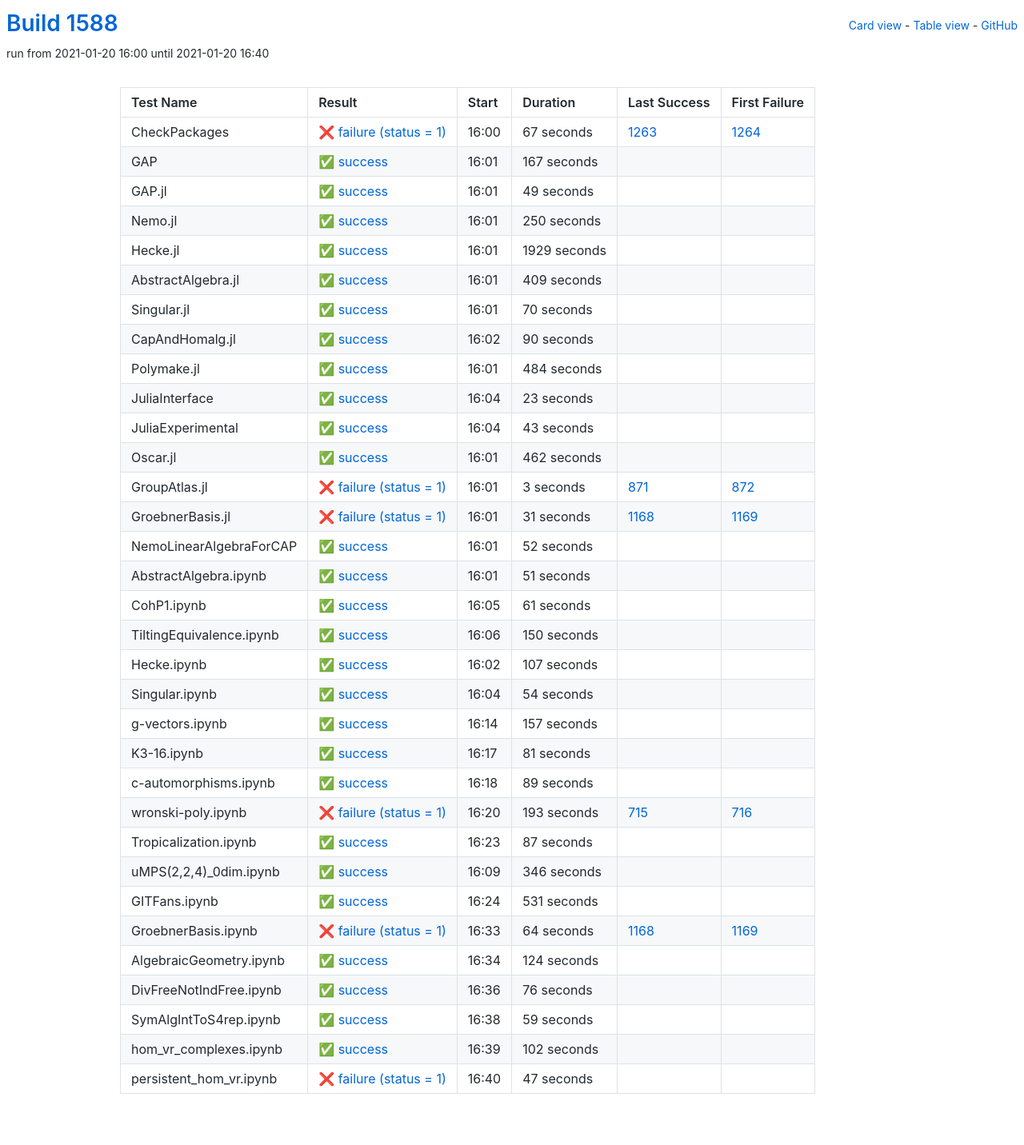
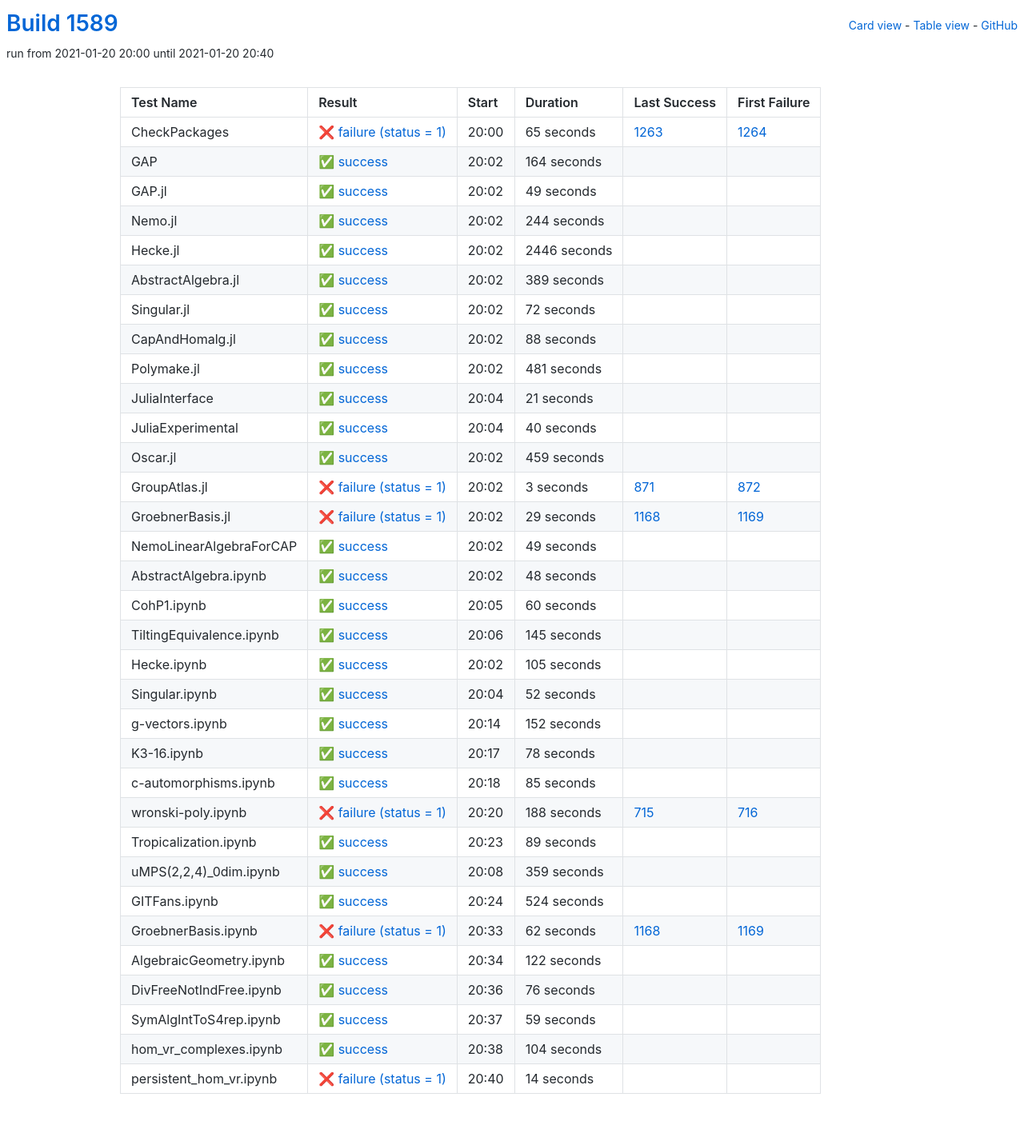
Before and after one commit to oscar-system/oscar-ci-status-stable, a Jekyll site: the page built from table.html, in a window 1280 px wide. Shown: the whole page at 80% size. Built offline with Jekyll 4.4.1, drawn with Linux system fonts in a browser that asks for light colours.

Commit message:
Build #1589

```diff
--- a/_data/ci.yml
+++ b/_data/ci.yml
@@ -1,6 +1,6 @@
 ---
-build: 1588
-build_url: https://oscarci.mathematik.uni-kl.de/job/oscar-stable/1588/
+build: 1589
+build_url: https://oscarci.mathematik.uni-kl.de/job/oscar-stable/1589/
 job: oscar-stable
 organization: oscar-system
 repo: oscar-ci-status-stable
@@ -8,32 +8,32 @@ repourl: https://github.com/oscar-system/oscar-ci-status-stable
 tests:
 - name: CheckPackages
   id: checkpackages
-  log: https://oscarci.mathematik.uni-kl.de/job/oscar-stable/1588/artifact/logs/build-1588/CheckPackages.log
-  start: 2021-01-20 16:00
+  log: https://oscarci.mathematik.uni-kl.de/job/oscar-stable/1589/artifact/logs/build-1589/CheckPackages.log
+  start: 2021-01-20 20:00
   success: false
   exitcode: 1
   status: failure
-  duration: 67
+  duration: 65
   last_success: 1263
   last_success_url: https://oscarci.mathematik.uni-kl.de/job/oscar-stable/1263/
   first_failure: 1264
   first_failure_url: https://oscarci.mathematik.uni-kl.de/job/oscar-stable/1264/
 - name: GAP
   id: gap
-  log: https://oscarci.mathematik.uni-kl.de/job/oscar-stable/1588/artifact/logs/build-1588/GAP.log
-  start: 2021-01-20 16:01
+  log: https://oscarci.mathematik.uni-kl.de/job/oscar-stable/1589/artifact/logs/build-1589/GAP.log
+  start: 2021-01-20 20:02
   success: true
   exitcode: 0
   status: success
-  duration: 167
+  duration: 164
   last_success: false
   last_success_url:
   first_failure: false
   first_failure_url:
 - name: GAP.jl
   id: gap-jl
-  log: https://oscarci.mathematik.uni-kl.de/job/oscar-stable/1588/artifact/logs/build-1588/GAP.jl.log
-  start: 2021-01-20 16:01
+  log: https://oscarci.mathematik.uni-kl.de/job/oscar-stable/1589/artifact/logs/build-1589/GAP.jl.log
+  start: 2021-01-20 20:02
   success: true
   exitcode: 0
   status: success
@@ -44,116 +44,116 @@ tests:
   first_failure_url:
 - name: Nemo.jl
   id: nemo-jl
-  log: https://oscarci.mathematik.uni-kl.de/job/oscar-stable/1588/artifact/logs/build-1588/Nemo.jl.log
-  start: 2021-01-20 16:01
+  log: https://oscarci.mathematik.uni-kl.de/job/oscar-stable/1589/artifact/logs/build-1589/Nemo.jl.log
+  start: 2021-01-20 20:02
   success: true
   exitcode: 0
   status: success
-  duration: 250
+  duration: 244
   last_success: false
   last_success_url:
   first_failure: false
   first_failure_url:
 - name: Hecke.jl
   id: hecke-jl
-  log: https://oscarci.mathematik.uni-kl.de/job/oscar-stable/1588/artifact/logs/build-1588/Hecke.jl.log
-  start: 2021-01-20 16:01
+  log: https://oscarci.mathematik.uni-kl.de/job/oscar-stable/1589/artifact/logs/build-1589/Hecke.jl.log
+  start: 2021-01-20 20:02
   success: true
   exitcode: 0
   status: success
-  duration: 1929
+  duration: 2446
   last_success: false
   last_success_url:
   first_failure: false
   first_failure_url:
 - name: AbstractAlgebra.jl
   id: abstractalgebra-jl
-  log: https://oscarci.mathematik.uni-kl.de/job/oscar-stable/1588/artifact/logs/build-1588/AbstractAlgebra.jl.log
-  start: 2021-01-20 16:01
+  log: https://oscarci.mathematik.uni-kl.de/job/oscar-stable/1589/artifact/logs/build-1589/AbstractAlgebra.jl.log
+  start: 2021-01-20 20:02
   success: true
   exitcode: 0
   status: success
-  duration: 409
+  duration: 389
   last_success: false
   last_success_url:
   first_failure: false
   first_failure_url:
 - name: Singular.jl
   id: singular-jl
-  log: https://oscarci.mathematik.uni-kl.de/job/oscar-stable/1588/artifact/logs/build-1588/Singular.jl.log
-  start: 2021-01-20 16:01
+  log: https://oscarci.mathematik.uni-kl.de/job/oscar-stable/1589/artifact/logs/build-1589/Singular.jl.log
+  start: 2021-01-20 20:02
   success: true
   exitcode: 0
   status: success
-  duration: 70
+  duration: 72
   last_success: false
   last_success_url:
   first_failure: false
   first_failure_url:
 - name: CapAndHomalg.jl
   id: capandhomalg-jl
-  log: https://oscarci.mathematik.uni-kl.de/job/oscar-stable/1588/artifact/logs/build-1588/CapAndHomalg.jl.log
-  start: 2021-01-20 16:02
+  log: https://oscarci.mathematik.uni-kl.de/job/oscar-stable/1589/artifact/logs/build-1589/CapAndHomalg.jl.log
+  start: 2021-01-20 20:02
   success: true
   exitcode: 0
   status: success
-  duration: 90
+  duration: 88
   last_success: false
   last_success_url:
   first_failure: false
   first_failure_url:
 - name: Polymake.jl
   id: polymake-jl
-  log: https://oscarci.mathematik.uni-kl.de/job/oscar-stable/1588/artifact/logs/build-1588/Polymake.jl.log
-  start: 2021-01-20 16:01
+  log: https://oscarci.mathematik.uni-kl.de/job/oscar-stable/1589/artifact/logs/build-1589/Polymake.jl.log
+  start: 2021-01-20 20:02
   success: true
   exitcode: 0
   status: success
-  duration: 484
+  duration: 481
   last_success: false
   last_success_url:
   first_failure: false
   first_failure_url:
 - name: JuliaInterface
   id: juliainterface
-  log: https://oscarci.mathematik.uni-kl.de/job/oscar-stable/1588/artifact/logs/build-1588/JuliaInterface.log
-  start: 2021-01-20 16:04
+  log: https://oscarci.mathematik.uni-kl.de/job/oscar-stable/1589/artifact/logs/build-1589/JuliaInterface.log
+  start: 2021-01-20 20:04
   success: true
   exitcode: 0
   status: success
-  duration: 23
+  duration: 21
   last_success: false
   last_success_url:
   first_failure: false
   first_failure_url:
 - name: JuliaExperimental
   id: juliaexperimental
-  log: https://oscarci.mathematik.uni-kl.de/job/oscar-stable/1588/artifact/logs/build-1588/JuliaExperimental.log
-  start: 2021-01-20 16:04
+  log: https://oscarci.mathematik.uni-kl.de/job/oscar-stable/1589/artifact/logs/build-1589/JuliaExperimental.log
+  start: 2021-01-20 20:04
   success: true
   exitcode: 0
   status: success
-  duration: 43
+  duration: 40
   last_success: false
   last_success_url:
   first_failure: false
   first_failure_url:
 - name: Oscar.jl
   id: oscar-jl
-  log: https://oscarci.mathematik.uni-kl.de/job/oscar-stable/1588/artifact/logs/build-1588/Oscar.jl.log
-  start: 2021-01-20 16:01
+  log: https://oscarci.mathematik.uni-kl.de/job/oscar-stable/1589/artifact/logs/build-1589/Oscar.jl.log
+  start: 2021-01-20 20:02
   success: true
   exitcode: 0
   status: success
-  duration: 462
+  duration: 459
   last_success: false
   last_success_url:
   first_failure: false
   first_failure_url:
 - name: GroupAtlas.jl
   id: groupatlas-jl
-  log: https://oscarci.mathematik.uni-kl.de/job/oscar-stable/1588/artifact/logs/build-1588/GroupAtlas.jl.log
-  start: 2021-01-20 16:01
+  log: https://oscarci.mathematik.uni-kl.de/job/oscar-stable/1589/artifact/logs/build-1589/GroupAtlas.jl.log
+  start: 2021-01-20 20:02
   success: false
   exitcode: 1
   status: failure
@@ -164,20 +164,80 @@ tests:
   first_failure_url: https://oscarci.mathematik.uni-kl.de/job/oscar-stable/872/
 - name: GroebnerBasis.jl
   id: groebnerbasis-jl
-  log: https://oscarci.mathematik.uni-kl.de/job/oscar-stable/1588/artifact/logs/build-1588/GroebnerBasis.jl.log
-  start: 2021-01-20 16:01
+  log: https://oscarci.mathematik.uni-kl.de/job/oscar-stable/1589/artifact/logs/build-1589/GroebnerBasis.jl.log
+  start: 2021-01-20 20:02
   success: false
   exitcode: 1
   status: failure
-  duration: 31
+  duration: 29
   last_success: 1168
   last_success_url: https://oscarci.mathematik.uni-kl.de/job/oscar-stable/1168/
   first_failure: 1169
   first_failure_url: https://oscarci.mathematik.uni-kl.de/job/oscar-stable/1169/
 - name: NemoLinearAlgebraForCAP
   id: nemolinearalgebraforcap
-  log: https://oscarci.mathematik.uni-kl.de/job/oscar-stable/1588/artifact/logs/build-1588/NemoLinearAlgebraForCAP.log
-  start: 2021-01-20 16:01
+  log: https://oscarci.mathematik.uni-kl.de/job/oscar-stable/1589/artifact/logs/build-1589/NemoLinearAlgebraForCAP.log
+  start: 2021-01-20 20:02
+  success: true
+  exitcode: 0
+  status: success
+  duration: 49
+  last_success: false
+  last_success_url:
+  first_failure: false
+  first_failure_url:
+- name: AbstractAlgebra.ipynb
+  id: abstractalgebra-ipynb
+  log: https://oscarci.mathematik.uni-kl.de/job/oscar-stable/1589/artifact/logs/build-1589/AbstractAlgebra.ipynb.log
+  start: 2021-01-20 20:02
+  success: true
+  exitcode: 0
+  status: success
+  duration: 48
+  last_success: false
+  last_success_url:
+  first_failure: false
+  first_failure_url:
+- name: CohP1.ipynb
+  id: cohp1-ipynb
+  log: https://oscarci.mathematik.uni-kl.de/job/oscar-stable/1589/artifact/logs/build-1589/CohP1.ipynb.log
+  start: 2021-01-20 20:05
+  success: true
+  exitcode: 0
+  status: success
+  duration: 60
+  last_success: false
+  last_success_url:
+  first_failure: false
+  first_failure_url:
+- name: TiltingEquivalence.ipynb
+  id: tiltingequivalence-ipynb
+  log: https://oscarci.mathematik.uni-kl.de/job/oscar-stable/1589/artifact/logs/build-1589/TiltingEquivalence.ipynb.log
+  start: 2021-01-20 20:06
+  success: true
+  exitcode: 0
+  status: success
+  duration: 145
+  last_success: false
+  last_success_url:
+  first_failure: false
+  first_failure_url:
+- name: Hecke.ipynb
+  id: hecke-ipynb
+  log: https://oscarci.mathematik.uni-kl.de/job/oscar-stable/1589/artifact/logs/build-1589/Hecke.ipynb.log
+  start: 2021-01-20 20:02
+  success: true
+  exitcode: 0
+  status: success
+  duration: 105
+  last_success: false
+  last_success_url:
+  first_failure: false
+  first_failure_url:
+- name: Singular.ipynb
+  id: singular-ipynb
+  log: https://oscarci.mathematik.uni-kl.de/job/oscar-stable/1589/artifact/logs/build-1589/Singular.ipynb.log
+  start: 2021-01-20 20:04
   success: true
   exitcode: 0
   status: success
@@ -186,94 +246,58 @@ tests:
   last_success_url:
   first_failure: false
   first_failure_url:
-- name: AbstractAlgebra.ipynb
-  id: abstractalgebra-ipynb
-  log: https://oscarci.mathematik.uni-kl.de/job/oscar-stable/1588/artifact/logs/build-1588/AbstractAlgebra.ipynb.log
-  start: 2021-01-20 16:01
+- name: g-vectors.ipynb
+  id: g-vectors-ipynb
+  log: https://oscarci.mathematik.uni-kl.de/job/oscar-stable/1589/artifact/logs/build-1589/g-vectors.ipynb.log
+  start: 2021-01-20 20:14
   success: true
   exitcode: 0
   status: success
-  duration: 51
-  last_success: false
-  last_success_url:
-  first_failure: false
-  first_failure_url:
-- name: CohP1.ipynb
-  id: cohp1-ipynb
-  log: https://oscarci.mathematik.uni-kl.de/job/oscar-stable/1588/artifact/logs/build-1588/CohP1.ipynb.log
-  start: 2021-01-20 16:05
-  success: true
-  exitcode: 0
-  status: success
-  duration: 61
-  last_success: false
-  last_success_url:
-  first_failure: false
-  first_failure_url:
-- name: TiltingEquivalence.ipynb
-  id: tiltingequivalence-ipynb
-  log: https://oscarci.mathematik.uni-kl.de/job/oscar-stable/1588/artifact/logs/build-1588/TiltingEquivalence.ipynb.log
-  start: 2021-01-20 16:06
-  success: true
-  exitcode: 0
-  status: success
-  duration: 150
-  last_success: false
-  last_success_url:
-  first_failure: false
-  first_failure_url:
-- name: Hecke.ipynb
-  id: hecke-ipynb
-  log: https://oscarci.mathematik.uni-kl.de/job/oscar-stable/1588/artifact/logs/build-1588/Hecke.ipynb.log
-  start: 2021-01-20 16:02
-  success: true
-  exitcode: 0
-  status: success
-  duration: 107
-  last_success: false
-  last_success_url:
-  first_failure: false
-  first_failure_url:
-- name: Singular.ipynb
-  id: singular-ipynb
-  log: https://oscarci.mathematik.uni-kl.de/job/oscar-stable/1588/artifact/logs/build-1588/Singular.ipynb.log
-  start: 2021-01-20 16:04
-  success: true
-  exitcode: 0
-  status: success
-  duration: 54
-  last_success: false
-  last_success_url:
-  first_failure: false
-  first_failure_url:
-- name: g-vectors.ipynb
-  id: g-vectors-ipynb
-  log: https://oscarci.mathematik.uni-kl.de/job/oscar-stable/1588/artifact/logs/build-1588/g-vectors.ipynb.log
-  start: 2021-01-20 16:14
-  success: true
-  exitcode: 0
-  status: success
-  duration: 157
+  duration: 152
   last_success: false
   last_success_url:
   first_failure: false
   first_failure_url:
 - name: K3-16.ipynb
   id: k3-16-ipynb
-  log: https://oscarci.mathematik.uni-kl.de/job/oscar-stable/1588/artifact/logs/build-1588/K3-16.ipynb.log
-  start: 2021-01-20 16:17
+  log: https://oscarci.mathematik.uni-kl.de/job/oscar-stable/1589/artifact/logs/build-1589/K3-16.ipynb.log
+  start: 2021-01-20 20:17
   success: true
   exitcode: 0
   status: success
-  duration: 81
+  duration: 78
   last_success: false
   last_success_url:
   first_failure: false
   first_failure_url:
 - name: c-automorphisms.ipynb
   id: c-automorphisms-ipynb
-  log: https://oscarci.mathematik.uni-kl.de/job/oscar-stable/1588/artifact/logs/build-1588/c-automorphisms.ipynb.log
-  start: 2021-01-20 16:18
+  log: https://oscarci.mathematik.uni-kl.de/job/oscar-stable/1589/artifact/logs/build-1589/c-automorphisms.ipynb.log
+  start: 2021-01-20 20:18
+  success: true
+  exitcode: 0
+  status: success
+  duration: 85
+  last_success: false
+  last_success_url:
+  first_failure: false
+  first_failure_url:
+- name: wronski-poly.ipynb
+  id: wronski-poly-ipynb
+  log: https://oscarci.mathematik.uni-kl.de/job/oscar-stable/1589/artifact/logs/build-1589/wronski-poly.ipynb.log
+  start: 2021-01-20 20:20
+  success: false
+  exitcode: 1
+  status: failure
+  duration: 188
+  last_success: 715
+  last_success_url: https://oscarci.mathematik.uni-kl.de/job/oscar-stable/715/
+  first_failure: 716
+  first_failure_url: https://oscarci.mathematik.uni-kl.de/job/oscar-stable/716/
+- name: Tropicalization.ipynb
+  id: tropicalization-ipynb
+  log: https://oscarci.mathematik.uni-kl.de/job/oscar-stable/1589/artifact/logs/build-1589/Tropicalization.ipynb.log
+  start: 2021-01-20 20:23
   success: true
   exitcode: 0
   status: success
@@ -282,82 +306,58 @@ tests:
   last_success_url:
   first_failure: false
   first_failure_url:
-- name: wronski-poly.ipynb
-  id: wronski-poly-ipynb
-  log: https://oscarci.mathematik.uni-kl.de/job/oscar-stable/1588/artifact/logs/build-1588/wronski-poly.ipynb.log
-  start: 2021-01-20 16:20
-  success: false
-  exitcode: 1
-  status: failure
-  duration: 193
-  last_success: 715
-  last_success_url: https://oscarci.mathematik.uni-kl.de/job/oscar-stable/715/
-  first_failure: 716
-  first_failure_url: https://oscarci.mathematik.uni-kl.de/job/oscar-stable/716/
-- name: Tropicalization.ipynb
-  id: tropicalization-ipynb
-  log: https://oscarci.mathematik.uni-kl.de/job/oscar-stable/1588/artifact/logs/build-1588/Tropicalization.ipynb.log
-  start: 2021-01-20 16:23
+- name: uMPS(2,2,4)_0dim.ipynb
+  id: umps-2-2-4-0dim-ipynb
+  log: https://oscarci.mathematik.uni-kl.de/job/oscar-stable/1589/artifact/logs/build-1589/uMPS-2-2-4-_0dim.ipynb.log
+  start: 2021-01-20 20:08
   success: true
   exitcode: 0
   status: success
-  duration: 87
-  last_success: false
-  last_success_url:
-  first_failure: false
-  first_failure_url:
-- name: uMPS(2,2,4)_0dim.ipynb
-  id: umps-2-2-4-0dim-ipynb
-  log: https://oscarci.mathematik.uni-kl.de/job/oscar-stable/1588/artifact/logs/build-1588/uMPS-2-2-4-_0dim.ipynb.log
-  start: 2021-01-20 16:09
-  success: true
-  exitcode: 0
-  status: success
-  duration: 346
+  duration: 359
   last_success: false
   last_success_url:
   first_failure: false
   first_failure_url:
 - name: GITFans.ipynb
   id: gitfans-ipynb
-  log: https://oscarci.mathematik.uni-kl.de/job/oscar-stable/1588/artifact/logs/build-1588/GITFans.ipynb.log
-  start: 2021-01-20 16:24
+  log: https://oscarci.mathematik.uni-kl.de/job/oscar-stable/1589/artifact/logs/build-1589/GITFans.ipynb.log
+  start: 2021-01-20 20:24
   success: true
   exitcode: 0
   status: success
-  duration: 531
+  duration: 524
   last_success: false
   last_success_url:
   first_failure: false
   first_failure_url:
 - name: GroebnerBasis.ipynb
   id: groebnerbasis-ipynb
-  log: https://oscarci.mathematik.uni-kl.de/job/oscar-stable/1588/artifact/logs/build-1588/GroebnerBasis.ipynb.log
-  start: 2021-01-20 16:33
+  log: https://oscarci.mathematik.uni-kl.de/job/oscar-stable/1589/artifact/logs/build-1589/GroebnerBasis.ipynb.log
+  start: 2021-01-20 20:33
   success: false
   exitcode: 1
   status: failure
-  duration: 64
+  duration: 62
   last_success: 1168
   last_success_url: https://oscarci.mathematik.uni-kl.de/job/oscar-stable/1168/
   first_failure: 1169
   first_failure_url: https://oscarci.mathematik.uni-kl.de/job/oscar-stable/1169/
 - name: AlgebraicGeometry.ipynb
   id: algebraicgeometry-ipynb
-  log: https://oscarci.mathematik.uni-kl.de/job/oscar-stable/1588/artifact/logs/build-1588/AlgebraicGeometry.ipynb.log
-  start: 2021-01-20 16:34
+  log: https://oscarci.mathematik.uni-kl.de/job/oscar-stable/1589/artifact/logs/build-1589/AlgebraicGeometry.ipynb.log
+  start: 2021-01-20 20:34
   success: true
   exitcode: 0
   status: success
-  duration: 124
+  duration: 122
   last_success: false
   last_success_url:
   first_failure: false
   first_failure_url:
 - name: DivFreeNotIndFree.ipynb
   id: divfreenotindfree-ipynb
-  log: https://oscarci.mathematik.uni-kl.de/job/oscar-stable/1588/artifact/logs/build-1588/DivFreeNotIndFree.ipynb.log
-  start: 2021-01-20 16:36
+  log: https://oscarci.mathematik.uni-kl.de/job/oscar-stable/1589/artifact/logs/build-1589/DivFreeNotIndFree.ipynb.log
+  start: 2021-01-20 20:36
   success: true
   exitcode: 0
   status: success
@@ -368,8 +368,8 @@ tests:
   first_failure_url:
 - name: SymAlgIntToS4rep.ipynb
   id: symalginttos4rep-ipynb
-  log: https://oscarci.mathematik.uni-kl.de/job/oscar-stable/1588/artifact/logs/build-1588/SymAlgIntToS4rep.ipynb.log
-  start: 2021-01-20 16:38
+  log: https://oscarci.mathematik.uni-kl.de/job/oscar-stable/1589/artifact/logs/build-1589/SymAlgIntToS4rep.ipynb.log
+  start: 2021-01-20 20:37
   success: true
   exitcode: 0
   status: success
@@ -380,24 +380,24 @@ tests:
   first_failure_url:
 - name: hom_vr_complexes.ipynb
   id: hom-vr-complexes-ipynb
-  log: https://oscarci.mathematik.uni-kl.de/job/oscar-stable/1588/artifact/logs/build-1588/hom_vr_complexes.ipynb.log
-  start: 2021-01-20 16:39
+  log: https://oscarci.mathematik.uni-kl.de/job/oscar-stable/1589/artifact/logs/build-1589/hom_vr_complexes.ipynb.log
+  start: 2021-01-20 20:38
   success: true
   exitcode: 0
   status: success
-  duration: 102
+  duration: 104
   last_success: false
   last_success_url:
   first_failure: false
   first_failure_url:
 - name: persistent_hom_vr.ipynb
   id: persistent-hom-vr-ipynb
-  log: https://oscarci.mathematik.uni-kl.de/job/oscar-stable/1588/artifact/logs/build-1588/persistent_hom_vr.ipynb.log
-  start: 2021-01-20 16:40
+  log: https://oscarci.mathematik.uni-kl.de/job/oscar-stable/1589/artifact/logs/build-1589/persistent_hom_vr.ipynb.log
+  start: 2021-01-20 20:40
   success: false
   exitcode: 1
   status: failure
-  duration: 47
+  duration: 14
   last_success: false
   last_success_url:
   first_failure: false
```
Also changed, not shown: README.md.
